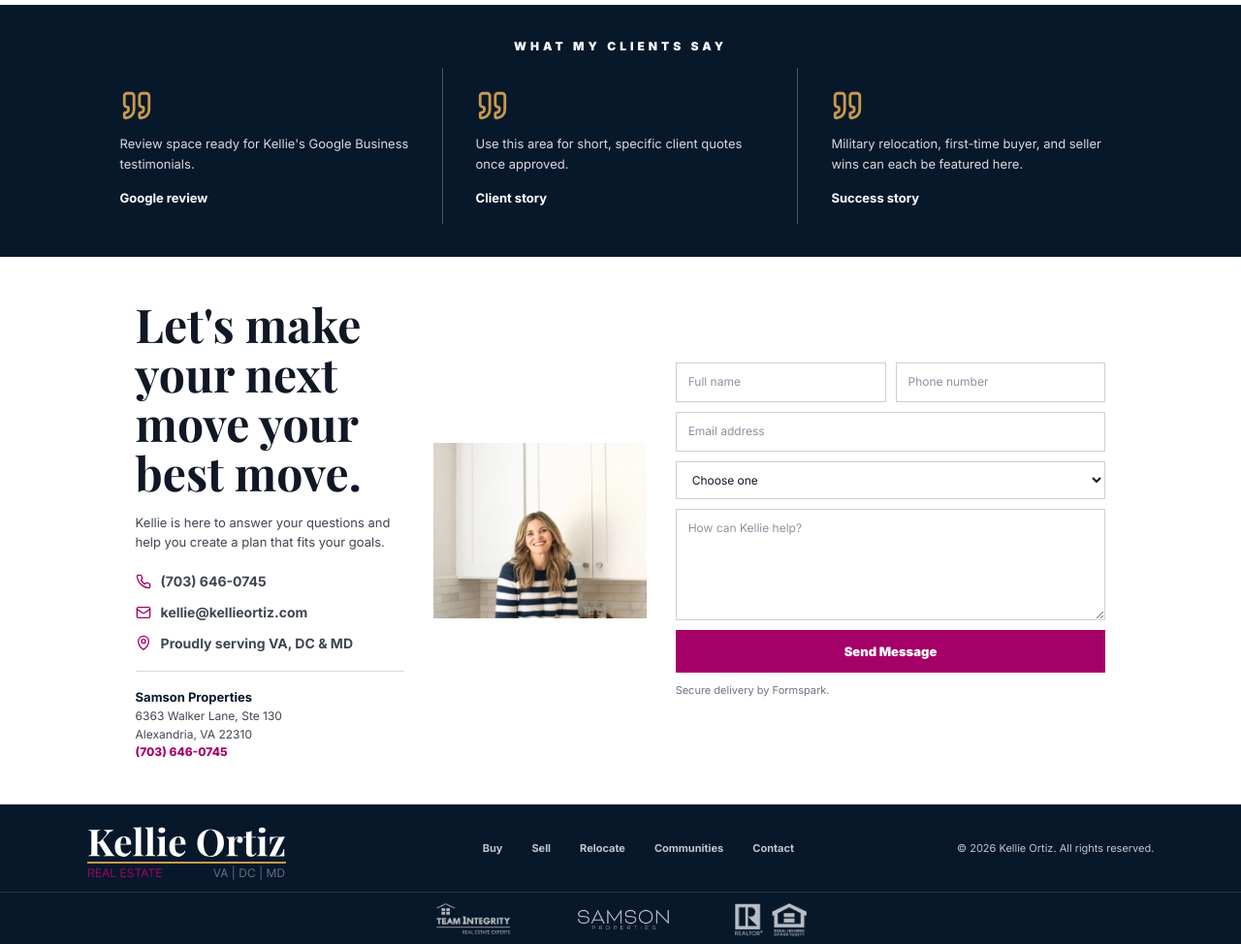
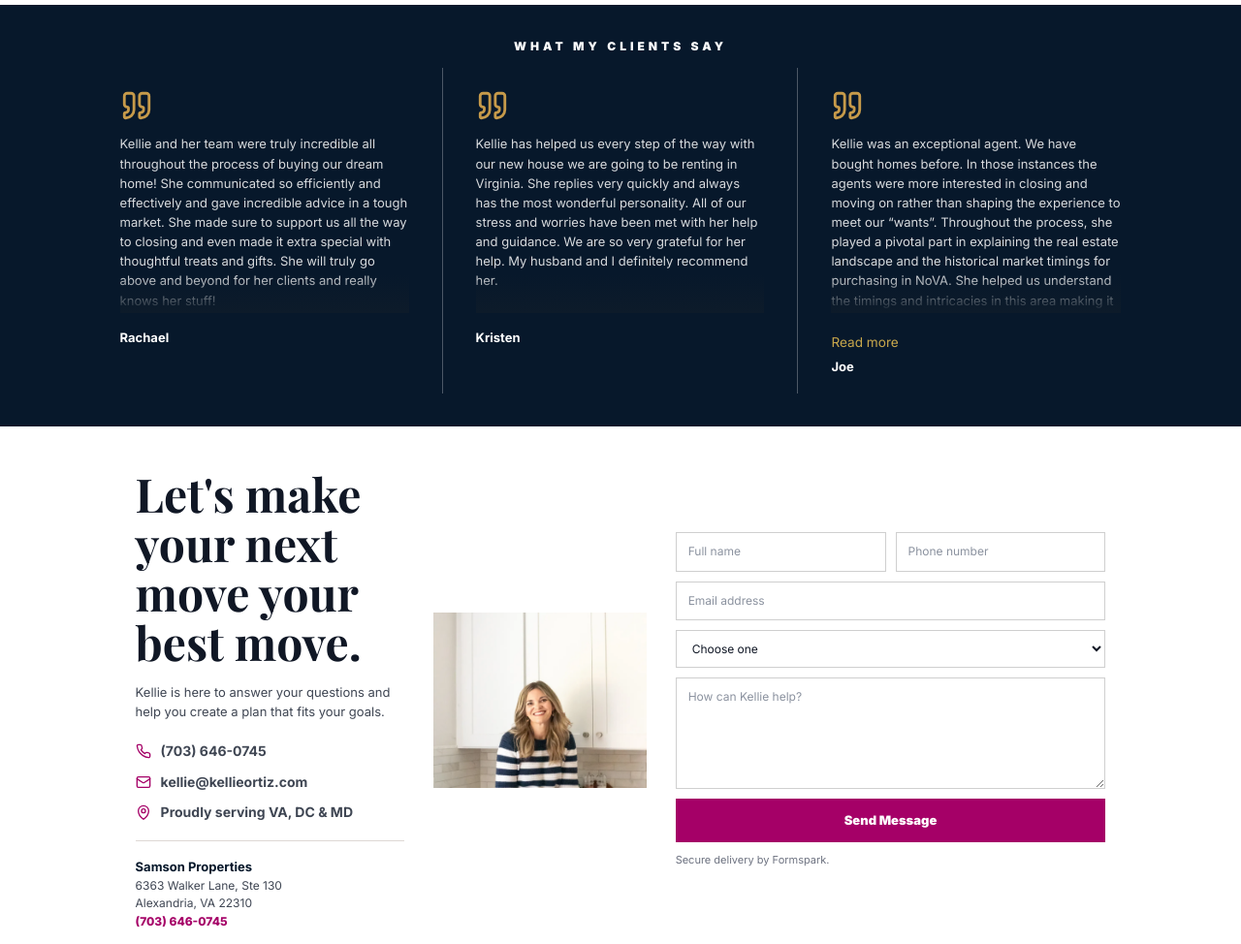
Before and after one commit to matt-ortiz/KMOProperties, a website: page index.html in a window 1280 px wide. Shown: the part 3900-4874 px from the top of the page at 97% size. Drawn offline with nearby package versions, Linux system fonts and the light colour scheme.

Commit message:
Testimonial Edits

```diff
--- a/index.html
+++ b/index.html
@@ -345,22 +345,23 @@
             <span aria-hidden="true">
               <svg class="icon" viewBox="0 0 24 24" focusable="false"><path d="M16 3a2 2 0 0 0-2 2v6a2 2 0 0 0 2 2 1 1 0 0 1 1 1v1a2 2 0 0 1-2 2 1 1 0 0 0-1 1v2a1 1 0 0 0 1 1 6 6 0 0 0 6-6V5a2 2 0 0 0-2-2z"/><path d="M5 3a2 2 0 0 0-2 2v6a2 2 0 0 0 2 2 1 1 0 0 1 1 1v1a2 2 0 0 1-2 2 1 1 0 0 0-1 1v2a1 1 0 0 0 1 1 6 6 0 0 0 6-6V5a2 2 0 0 0-2-2z"/></svg>
             </span>
-            <p>Review space ready for Kellie's Google Business testimonials.</p>
-            <strong>Google review</strong>
+            <p>Kellie and her team were truly incredible all throughout the process of buying our dream home! She communicated so efficiently and effectively and gave incredible advice in a tough market. She made sure to support us all the way to closing and even made it extra special with thoughtful treats and gifts. She will truly go above and beyond for her clients and really knows her stuff!</p>
+            <strong>Rachael</strong>
           </article>
           <article>
             <span aria-hidden="true">
               <svg class="icon" viewBox="0 0 24 24" focusable="false"><path d="M16 3a2 2 0 0 0-2 2v6a2 2 0 0 0 2 2 1 1 0 0 1 1 1v1a2 2 0 0 1-2 2 1 1 0 0 0-1 1v2a1 1 0 0 0 1 1 6 6 0 0 0 6-6V5a2 2 0 0 0-2-2z"/><path d="M5 3a2 2 0 0 0-2 2v6a2 2 0 0 0 2 2 1 1 0 0 1 1 1v1a2 2 0 0 1-2 2 1 1 0 0 0-1 1v2a1 1 0 0 0 1 1 6 6 0 0 0 6-6V5a2 2 0 0 0-2-2z"/></svg>
             </span>
-            <p>Use this area for short, specific client quotes once approved.</p>
-            <strong>Client story</strong>
+            <p>Kellie has helped us every step of the way with our new house we are going to be renting in Virginia. She replies very quickly and always has the most wonderful personality. All of our stress and worries have been met with her help and guidance. We are so very grateful for her help. My husband and I definitely recommend her.</p>
+            <strong>Kristen</strong>
           </article>
           <article>
             <span aria-hidden="true">
               <svg class="icon" viewBox="0 0 24 24" focusable="false"><path d="M16 3a2 2 0 0 0-2 2v6a2 2 0 0 0 2 2 1 1 0 0 1 1 1v1a2 2 0 0 1-2 2 1 1 0 0 0-1 1v2a1 1 0 0 0 1 1 6 6 0 0 0 6-6V5a2 2 0 0 0-2-2z"/><path d="M5 3a2 2 0 0 0-2 2v6a2 2 0 0 0 2 2 1 1 0 0 1 1 1v1a2 2 0 0 1-2 2 1 1 0 0 0-1 1v2a1 1 0 0 0 1 1 6 6 0 0 0 6-6V5a2 2 0 0 0-2-2z"/></svg>
             </span>
-            <p>Military relocation, first-time buyer, and seller wins can each be featured here.</p>
-            <strong>Success story</strong>
+            <p>Kellie was an exceptional agent. We have bought homes before. In those instances the agents were more interested in closing and moving on rather than shaping the experience to meet our “wants”. Throughout the process, she played a pivotal part in explaining the real estate landscape and the historical market timings for purchasing in NoVA. She helped us understand the timings and intricacies in this area making it a much more pleasant experience. When she realized our number one home was likely entering a bidding war she immediately gave us a heads up, as our primary goal was to avoid overinflated prices. We pivoted quickly and got on track to an even better home. We cannot thank her enough.</p>
+            <button class="read-more-btn">Read more</button>
+            <strong>Joe</strong>
           </article>
         </div>
       </section>
@@ -396,8 +397,7 @@
             <img src="assets/portraits/kellie-kitchen.jpg" alt="Kellie Ortiz in a bright kitchen" loading="lazy" decoding="async" />
           </picture>
         </div>
-        <!-- Replace YOUR_FORMSPARK_ID with the Formspark form id before publishing the contact form. -->
-        <form class="contact-form" data-contact-form action="https://submit-form.com/YOUR_FORMSPARK_ID" method="POST">
+        <form class="contact-form" data-contact-form action="https://submit-form.com/gq3zCCD9Z" method="POST">
           <input type="hidden" name="_redirect" value="https://kellieortiz.com/thank-you.html" />
           <label>
             <span>Full Name</span>
--- a/script.js
+++ b/script.js
@@ -240,3 +240,19 @@ if (personalCmaButton && contactForm) {
     setTimeout(() => textarea?.focus(), 350);
   });
 }
+
+
+document.querySelectorAll('.read-more-btn').forEach(btn => {
+  const p = btn.previousElementSibling;
+
+  // Hide button on short testimonials that don't need it
+  if (p.scrollHeight <= 175) {
+    btn.style.display = 'none';
+    return;
+  }
+
+  btn.addEventListener('click', () => {
+    const isExpanded = p.classList.toggle('expanded');
+    btn.textContent = isExpanded ? 'Read less' : 'Read more';
+  });
+});
--- a/styles.css
+++ b/styles.css
@@ -981,6 +981,57 @@ textarea {
   font-size: 13px;
 }
 
+
+/* ------ Claude's suggestion ----------------- */
+
+
+.testimonial-row p {
+  height: 185px;
+  overflow: hidden;
+  position: relative;
+  transition: height 0.3s ease;
+}
+
+.testimonial-row p.expanded {
+  height: auto;
+}
+
+.testimonial-row p::after {
+  content: '';
+  position: absolute;
+  bottom: 0;
+  left: 0;
+  right: 0;
+  height: 40px;
+  background: linear-gradient(transparent, #0d1b2a);
+  transition: opacity 0.3s ease;
+}
+
+.testimonial-row p.expanded::after {
+  opacity: 0;
+}
+
+.read-more-btn {
+  display: block;
+  background: none;
+  border: none;
+  color: #c9a84c;
+  cursor: pointer;
+  font-size: 0.85rem;
+  padding: 8px 0 0 0;
+  margin-top: 0;
+  text-decoration: none; /* ditch underline, use border instead */
+  border-bottom: 1px solid transparent;
+  transition: border-color 0.2s ease, color 0.2s ease;
+}
+
+.read-more-btn:hover {
+  border-bottom-color: #c9a84c;
+  color: #e8c97a; /* slight lighten on hover */
+}
+
+
+
 .contact-section {
   display: grid;
   grid-template-columns: minmax(220px, 0.78fr) minmax(190px, 0.62fr) minmax(360px, 1.25fr);
```
